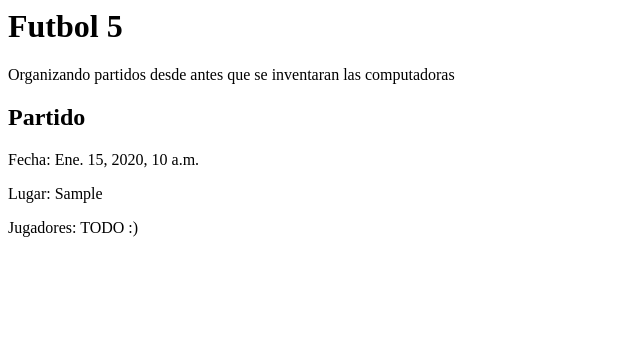
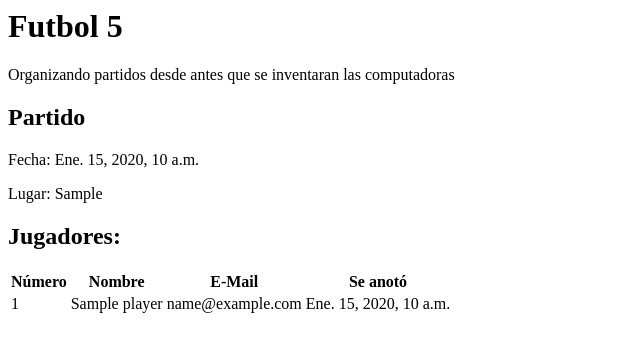
Before and after one commit to irodrigo17/futbol5-django, a Django app: page /matches/1/ in a window 1280 px wide. Shown: the top 352 px of the page, without its empty margins (0-640 px from the left). Run offline with Django 3.2, Linux system fonts and the light colour scheme; tables that the repository leaves empty hold one stand-in row (values such as "Sample post").

Commit message:
Add player list to match template

```diff
--- a/core/templates/core/match.html
+++ b/core/templates/core/match.html
@@ -5,4 +5,21 @@
 <h2>Partido</h2>
 <p>Fecha: {{ match.date }}</p>
 <p>Lugar: {{ match.place }}</p>
-<p>Jugadores: TODO :)</p>
+
+<h2>Jugadores:</h2>
+<table>
+  <tr>
+    <th>Número</th>
+    <th>Nombre</th>
+    <th>E-Mail</th>
+    <th>Se anotó</th>
+  </tr>
+  {% for mp in match.matchplayer_set.all %}
+  <tr>
+    <td>{{ forloop.counter }}</td>
+    <td>{{ mp.player.name }}</td>
+    <td>{{ mp.player.email }}</td>
+    <td>{{ mp.join_date }}</td>
+  </tr>
+  {% endfor %}
+</table>
```
